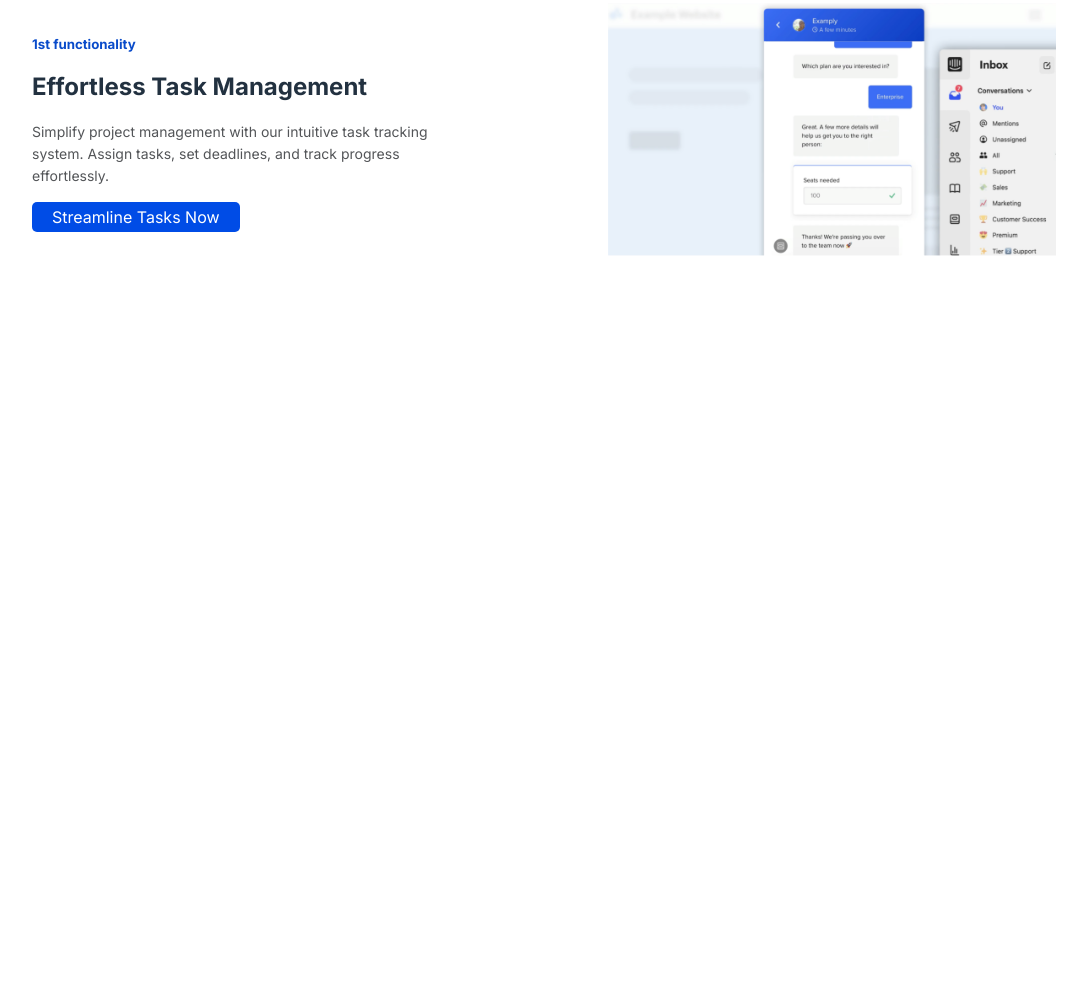
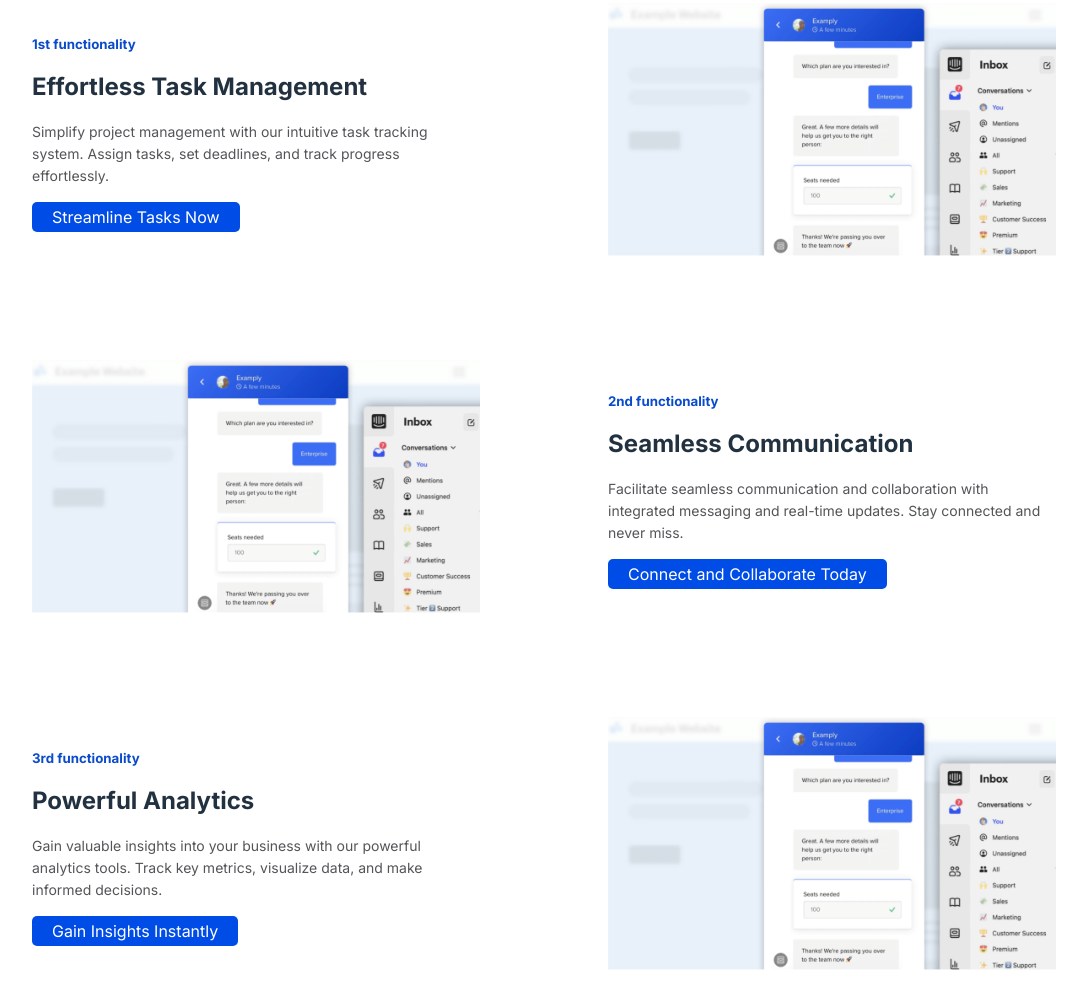
Before and after one commit to MD-Moniruzzaman-Arafat/TechVantage, a plain HTML site: page index.html in a window 1280 px wide. Shown: the part 1262-2270 px from the top of the page, without its empty margins (96-1183 px from the left). Before the commit the page ends 1622 px from the top, so only its background shows below. Drawn offline with Linux system fonts and the light colour scheme.

Commit message:
communication and analytics section

```diff
--- a/index.html
+++ b/index.html
@@ -128,6 +128,36 @@
                         </div>
                   </div>
             </section>
+
+            <section id="task-management-section">
+                  <div id="task-management-container">
+                        <div id="task-management-image">
+                              <img src="./image/image 9.png" alt="">
+                        </div>
+                        <div id="task-management-content">
+                              <h5>2nd functionality</h5>
+                              <h1>Seamless Communication</h1>
+                              <p>Facilitate seamless communication and collaboration with integrated messaging and
+                                    real-time updates. Stay connected and never miss.</p>
+                              <a href="#">Connect and Collaborate Today</a>
+                        </div>
+                  </div>
+            </section>
+
+            <section id="task-management-section">
+                  <div id="task-management-container">
+                        <div id="task-management-content">
+                              <h5>3rd functionality</h5>
+                              <h1>Powerful Analytics</h1>
+                              <p>Gain valuable insights into your business with our powerful analytics tools. Track key
+                                    metrics, visualize data, and make informed decisions.</p>
+                              <a href="#">Gain Insights Instantly</a>
+                        </div>
+                        <div id="task-management-image">
+                              <img src="./image/image 9.png" alt="">
+                        </div>
+                  </div>
+            </section>
       </main>
 
       <!-- footer section -->
```
